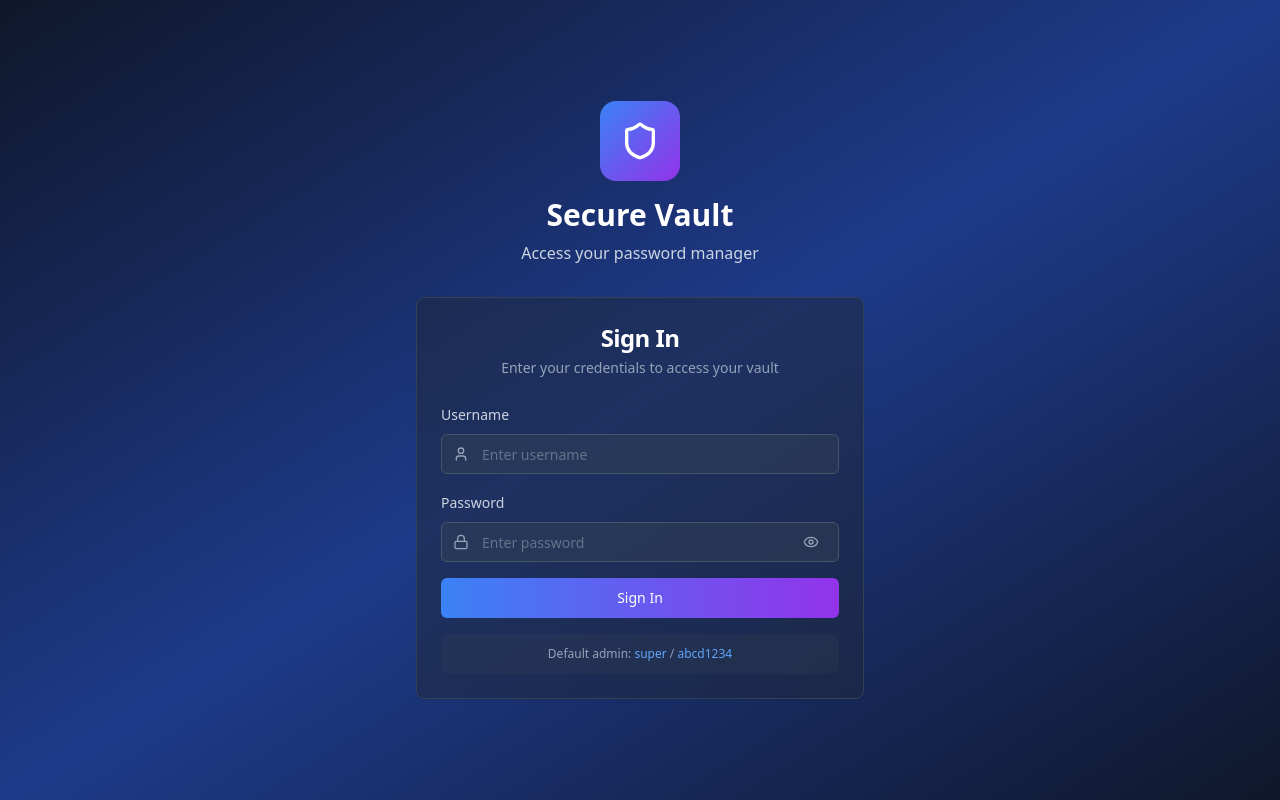
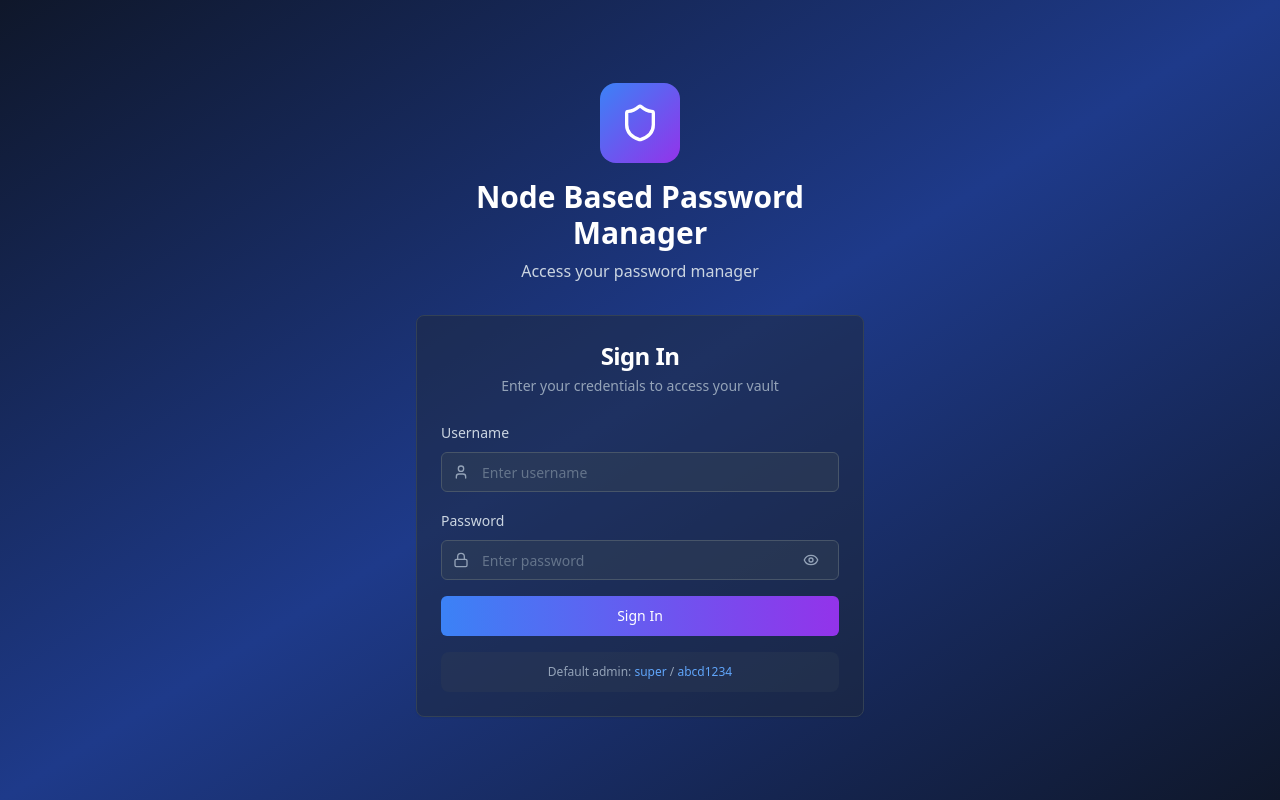
Before and after one commit to joshwg/cursor_pwd, a React (Vite) app: page / in a window 1280 px wide. Built offline with nearby package versions, Linux system fonts and the light colour scheme.

Commit message:
Code edited in Lovable Code Editor
Edited UI in Lovable

```diff
--- a/src/components/LoginForm.tsx
+++ b/src/components/LoginForm.tsx
@@ -25,7 +25,7 @@ const LoginForm = () => {
       if (success) {
         toast({
           title: "Login Successful",
-          description: "Welcome to your secure vault!",
+          description: "Welcome to your password vault!",
         });
       } else {
         toast({
@@ -52,7 +52,7 @@ const LoginForm = () => {
           <div className="inline-flex items-center justify-center w-20 h-20 bg-gradient-to-br from-blue-500 to-purple-600 rounded-2xl mb-4">
             <Shield className="w-10 h-10 text-white" />
           </div>
-          <h1 className="text-3xl font-bold text-white mb-2">Secure Vault</h1>
+          <h1 className="text-3xl font-bold text-white mb-2">Node Based Password Manager</h1>
           <p className="text-slate-300">Access your password manager</p>
         </div>
 
```
